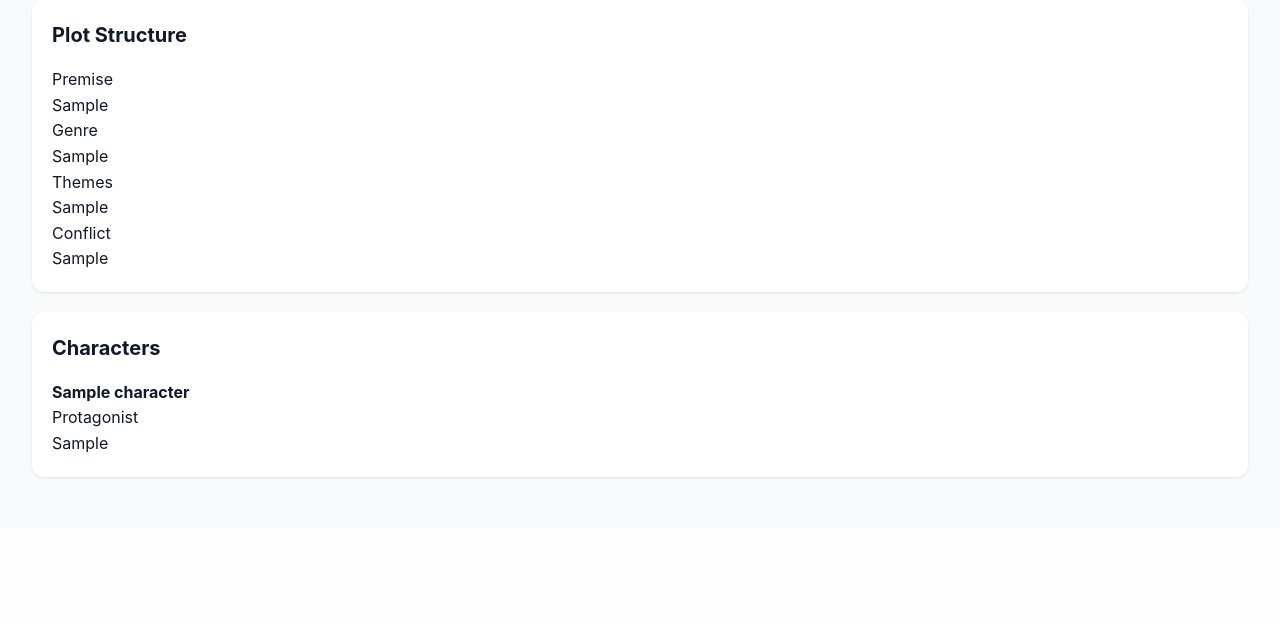
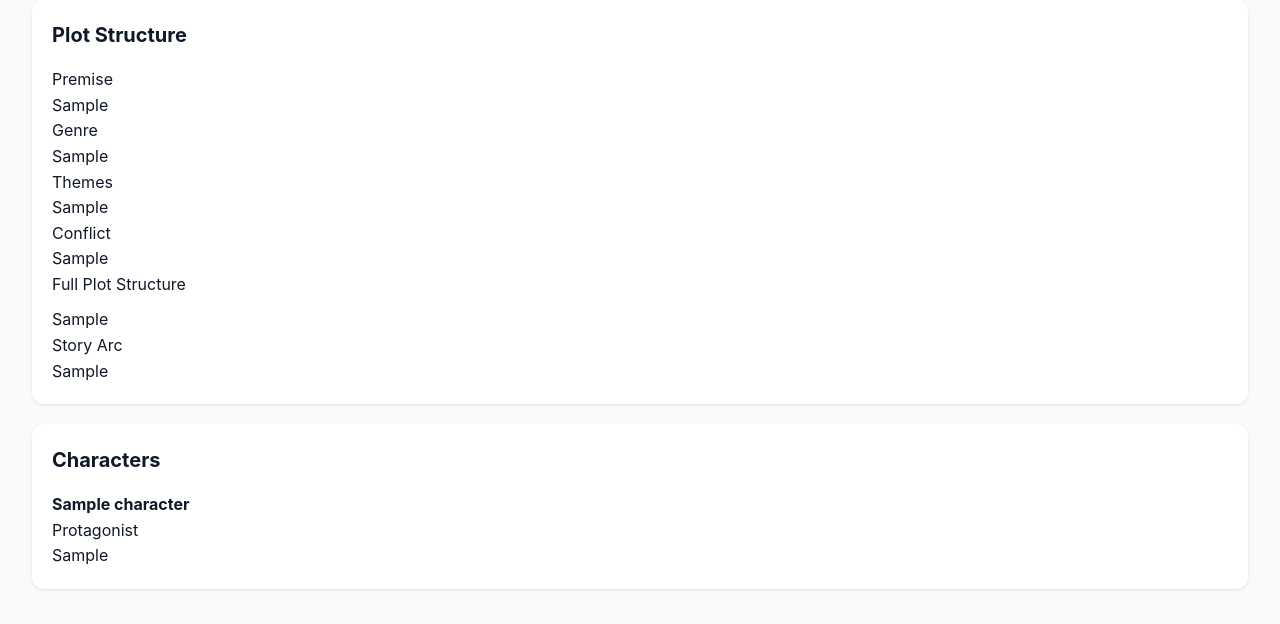
Before and after one commit to tnndbtc/agent, a Django app: page /en/project/00000000-0000-0000-0000-000000000001/ in a window 1280 px wide. Shown: the part 1100-1724 px from the top of the page. Before the commit the page ends 1579 px from the top, so only its background shows below. Run offline with Django 5.2, Linux system fonts and the light colour scheme; a user stored in the database is signed in; tables that the repository leaves empty hold one stand-in row (values such as "Sample post"); data that the repository does not hold is empty; parts of the project's set-up code (start-up, migrations or seed data) failed here and were passed over.

Commit message:
limit outline generation and display full plot

```diff
--- a/novel_agent/modules/plot_generator.py
+++ b/novel_agent/modules/plot_generator.py
@@ -55,6 +55,8 @@ Conflict: {plot_idea.get('conflict', '')}
 Genre: {plot_idea.get('genre', 'General Fiction')}
 Themes: {plot_idea.get('themes', '')}
 
+IMPORTANT: The plot structure must be AT LEAST 2 paragraphs or 200 words in total length.
+
 Create a detailed structure with:
 
 ACT 1 - SETUP (25% of story):
@@ -74,7 +76,8 @@ ACT 3 - RESOLUTION (25% of story):
 - Resolution
 - Denouement
 
-For each section, provide 2-3 sentences of specific plot details."""
+For each section, provide 2-3 sentences of specific plot details.
+Ensure the entire plot structure is comprehensive and detailed, with at least 200 words total."""
 
         # Add language instruction if specified
         if language and language != 'English':
--- a/novel_web/frontend/templates/novels/project_detail.html
+++ b/novel_web/frontend/templates/novels/project_detail.html
@@ -44,7 +44,6 @@
             <!-- Previously Saved Ideas - Show when idea exists -->
             {% if previous_ideas %}
             <div class="saved-ideas-section" style="margin-top: 1rem;">
-                <h4 style="margin-bottom: 1rem;">My Idea</h4>
                 <div class="ideas-container">
                     {% for idea in previous_ideas|slice:":1" %}
                     <div class="idea-card current-idea">
@@ -204,6 +203,18 @@
                     <label>{% trans "Conflict" %}</label>
                     <p>{{ project.plot.conflict }}</p>
                 </div>
+                {% if project.plot.structure %}
+                <div class="plot-field">
+                    <label>{% trans "Full Plot Structure" %}</label>
+                    <div style="white-space: pre-wrap; line-height: 1.6; margin-top: 10px;">{{ project.plot.structure }}</div>
+                </div>
+                {% endif %}
+                {% if project.plot.arc %}
+                <div class="plot-field">
+                    <label>{% trans "Story Arc" %}</label>
+                    <p style="white-space: pre-wrap; line-height: 1.6;">{{ project.plot.arc }}</p>
+                </div>
+                {% endif %}
             </div>
             {% else %}
             <div class="empty-state">
--- a/novel_web/novels/services.py
+++ b/novel_web/novels/services.py
@@ -303,7 +303,7 @@ class OutlineService:
     """Service for outline operations."""
 
     @staticmethod
-    def create_outline(project, plot_data, num_chapters=20, user_language='en'):
+    def create_outline(project, plot_data, num_chapters=1, user_language='en'):
         """Create chapter outline."""
         logger.info(f"OutlineService.create_outline - project: {project.id}, num_chapters: {num_chapters}, "
                    f"user_language: {user_language}")
--- a/novel_web/novels/tasks.py
+++ b/novel_web/novels/tasks.py
@@ -317,7 +317,7 @@ def write_chapter_task(self, task_id, project_id, chapter_outline_id, writing_st
 
 
 @shared_task(bind=True, max_retries=3, time_limit=180, soft_time_limit=150)
-def create_outline_task(self, task_id, project_id, num_chapters=20, user_language='en'):
+def create_outline_task(self, task_id, project_id, num_chapters=1, user_language='en'):
     """Create chapter outline asynchronously.
 
     Time limits: 150s soft limit (raises exception), 180s hard limit (kills task).
@@ -372,7 +372,11 @@ def create_outline_task(self, task_id, project_id, num_chapters=20, user_languag
 
         # Save chapter outlines to database with progress updates
         total_chapters = len(outline['chapters'])
+        logger.info(f"Create Outline task - Saving {total_chapters} chapters to database (requested: {num_chapters})")
+
         for i, chapter_data in enumerate(outline['chapters'], 1):
+            chapter_title = chapter_data.get('title', f"Chapter {chapter_data['number']}")
+            logger.debug(f"Create Outline task - Saving chapter {i}/{total_chapters}: {chapter_title}")
             ChapterOutline.objects.create(
                 project=project,
                 number=chapter_data['number'],
```
Also changed, not shown: novel_agent/modules/outliner.py (+9 -0 lines), novel_web/novels/views.py (+14 -1 lines).
